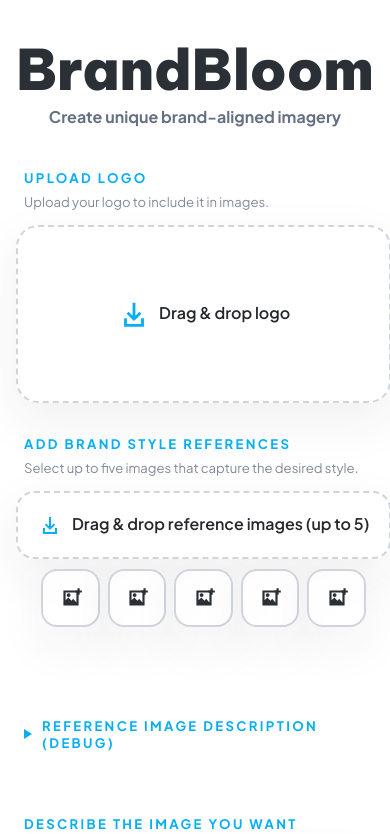
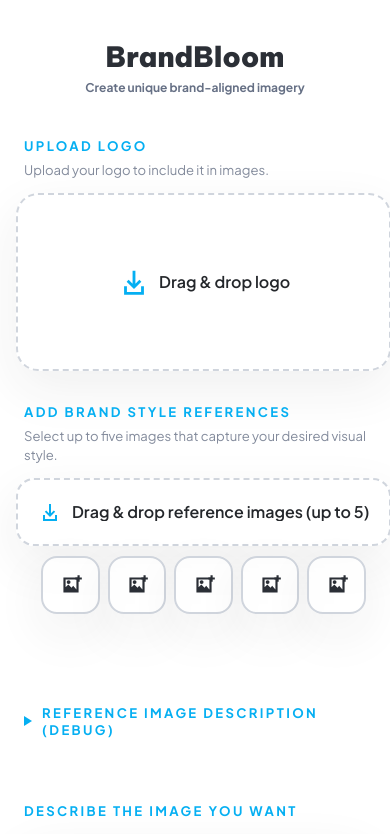
Before and after one commit to mrabo/ideogramcase, a React (Vite) app: page / in a window 390 px wide. Shown: the top 834 px of the page. Built offline with nearby package versions, Linux system fonts and the light colour scheme.

Commit message:
Tighten header and reference copy - Reduce BrandBloom heading and subtitle sizing - Clarify reference image helper text - Rename reference clear action to Clear all

```diff
--- a/src/App.tsx
+++ b/src/App.tsx
@@ -294,7 +294,7 @@ function App() {
           <div className="panel inspiration-panel">
             <div className="section-heading">
               <span>Add brand style references</span>
-              <p>Select up to five images that capture the desired style.</p>
+              <p>Select up to five images that capture your desired visual style.</p>
             </div>
 
             <div className="reference-upload-stack">
@@ -333,7 +333,7 @@ function App() {
 
               {inspirationImages.length ? (
                 <button className="clear-references-button" type="button" onClick={clearInspirationImages}>
-                  Clear
+                  Clear all
                 </button>
               ) : null}
             </div>
--- a/src/styles.css
+++ b/src/styles.css
@@ -57,7 +57,7 @@ button {
 .hero h1 {
   margin: 0 0 10px;
   font-family: "Be Vietnam Pro", system-ui, sans-serif;
-  font-size: clamp(4.2rem, 9vw, 7rem);
+  font-size: clamp(2.1rem, 4.5vw, 3.5rem);
   line-height: 0.92;
   font-weight: 900;
   letter-spacing: 0;
@@ -67,7 +67,7 @@ button {
 .hero p {
   margin: 0;
   color: var(--ink-soft);
-  font-size: clamp(1.1rem, 2vw, 1.55rem);
+  font-size: clamp(0.75rem, 1vw, 0.9rem);
   font-weight: 700;
 }
 
@@ -622,11 +622,11 @@ textarea::placeholder {
 
 @media (max-width: 460px) {
   .hero h1 {
-    font-size: 3.5rem;
+    font-size: 1.75rem;
   }
 
   .hero p {
-    font-size: 1rem;
+    font-size: 0.75rem;
   }
 
   textarea {
```
